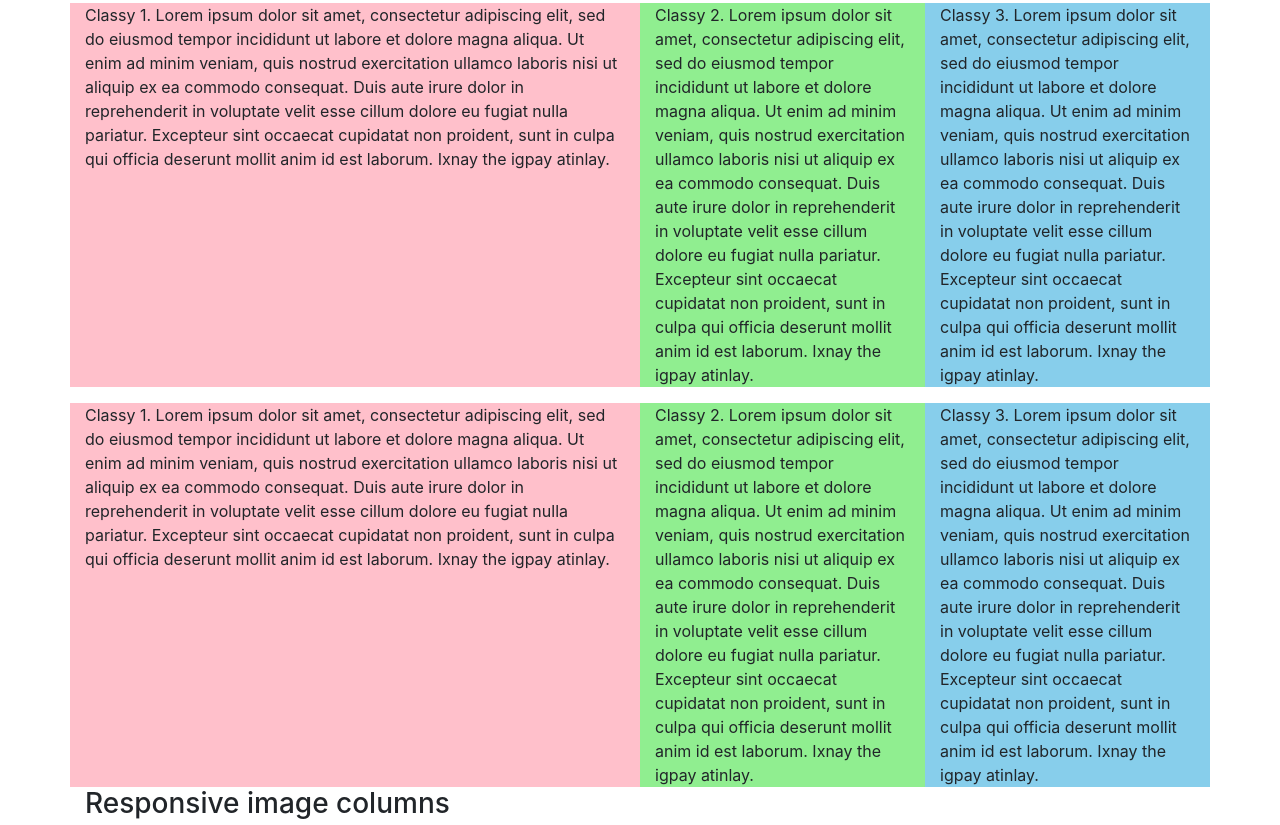
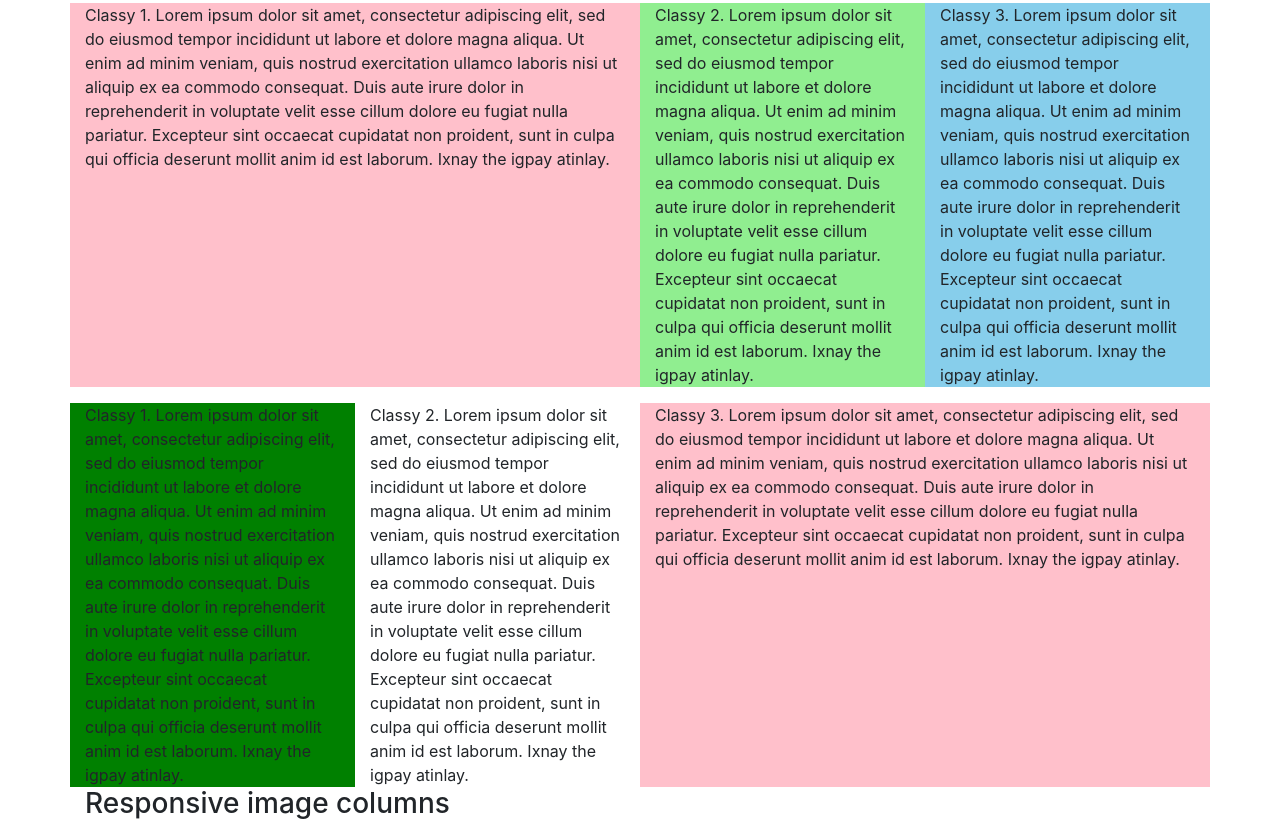
Before and after one commit to isaiahgalaviz07/isaiahgalaviz07.github.io, a plain HTML site: page demos/bs4demo.html in a window 1280 px wide. Shown: the part 295-1120 px from the top of the page. Drawn offline with nearby package versions, Linux system fonts and the light colour scheme; grey boxes are pictures that could not be loaded.

Commit message:
Update bs4demo.html

```diff
--- a/demos/bs4demo.html
+++ b/demos/bs4demo.html
@@ -27,9 +27,9 @@
 		</div>
 		<p></p>
 		<div class="row">
-			<div class="col-6" style="background-color:pink;">Classy 1. Lorem ipsum dolor sit amet, consectetur adipiscing elit, sed do eiusmod tempor incididunt ut labore et dolore magna aliqua. Ut enim ad minim veniam, quis nostrud exercitation ullamco laboris nisi ut aliquip ex ea commodo consequat. Duis aute irure dolor in reprehenderit in voluptate velit esse cillum dolore eu fugiat nulla pariatur. Excepteur sint occaecat cupidatat non proident, sunt in culpa qui officia deserunt mollit anim id est laborum. Ixnay the igpay atinlay.</div>
-			<div class="col-3" style="background-color:lightgreen;">Classy 2. Lorem ipsum dolor sit amet, consectetur adipiscing elit, sed do eiusmod tempor incididunt ut labore et dolore magna aliqua. Ut enim ad minim veniam, quis nostrud exercitation ullamco laboris nisi ut aliquip ex ea commodo consequat. Duis aute irure dolor in reprehenderit in voluptate velit esse cillum dolore eu fugiat nulla pariatur. Excepteur sint occaecat cupidatat non proident, sunt in culpa qui officia deserunt mollit anim id est laborum. Ixnay the igpay atinlay.</div>
-			<div class="col-3" style="background-color:skyblue;">Classy 3. Lorem ipsum dolor sit amet, consectetur adipiscing elit, sed do eiusmod tempor incididunt ut labore et dolore magna aliqua. Ut enim ad minim veniam, quis nostrud exercitation ullamco laboris nisi ut aliquip ex ea commodo consequat. Duis aute irure dolor in reprehenderit in voluptate velit esse cillum dolore eu fugiat nulla pariatur. Excepteur sint occaecat cupidatat non proident, sunt in culpa qui officia deserunt mollit anim id est laborum. Ixnay the igpay atinlay.</div>
+			<div class="col-3" style="background-color:green;">Classy 1. Lorem ipsum dolor sit amet, consectetur adipiscing elit, sed do eiusmod tempor incididunt ut labore et dolore magna aliqua. Ut enim ad minim veniam, quis nostrud exercitation ullamco laboris nisi ut aliquip ex ea commodo consequat. Duis aute irure dolor in reprehenderit in voluptate velit esse cillum dolore eu fugiat nulla pariatur. Excepteur sint occaecat cupidatat non proident, sunt in culpa qui officia deserunt mollit anim id est laborum. Ixnay the igpay atinlay.</div>
+			<div class="col-3" style="background-color:skkyblue;">Classy 2. Lorem ipsum dolor sit amet, consectetur adipiscing elit, sed do eiusmod tempor incididunt ut labore et dolore magna aliqua. Ut enim ad minim veniam, quis nostrud exercitation ullamco laboris nisi ut aliquip ex ea commodo consequat. Duis aute irure dolor in reprehenderit in voluptate velit esse cillum dolore eu fugiat nulla pariatur. Excepteur sint occaecat cupidatat non proident, sunt in culpa qui officia deserunt mollit anim id est laborum. Ixnay the igpay atinlay.</div>
+			<div class="col-6" style="background-color:pink;">Classy 3. Lorem ipsum dolor sit amet, consectetur adipiscing elit, sed do eiusmod tempor incididunt ut labore et dolore magna aliqua. Ut enim ad minim veniam, quis nostrud exercitation ullamco laboris nisi ut aliquip ex ea commodo consequat. Duis aute irure dolor in reprehenderit in voluptate velit esse cillum dolore eu fugiat nulla pariatur. Excepteur sint occaecat cupidatat non proident, sunt in culpa qui officia deserunt mollit anim id est laborum. Ixnay the igpay atinlay.</div>
 		</div>
     </div>
 
```
